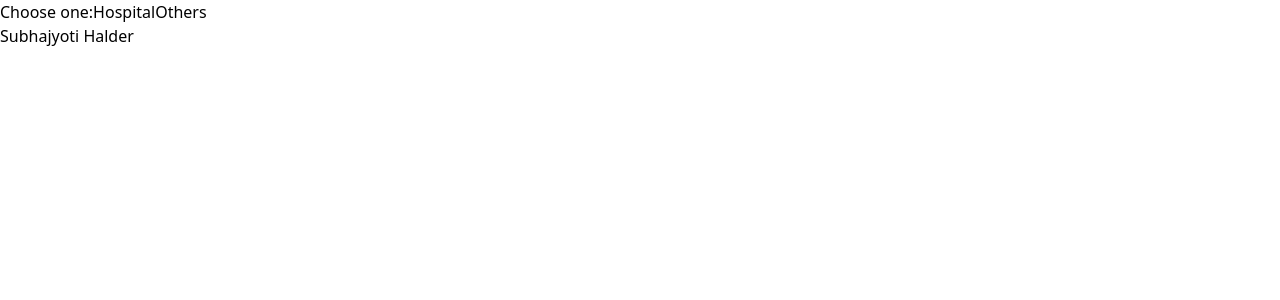
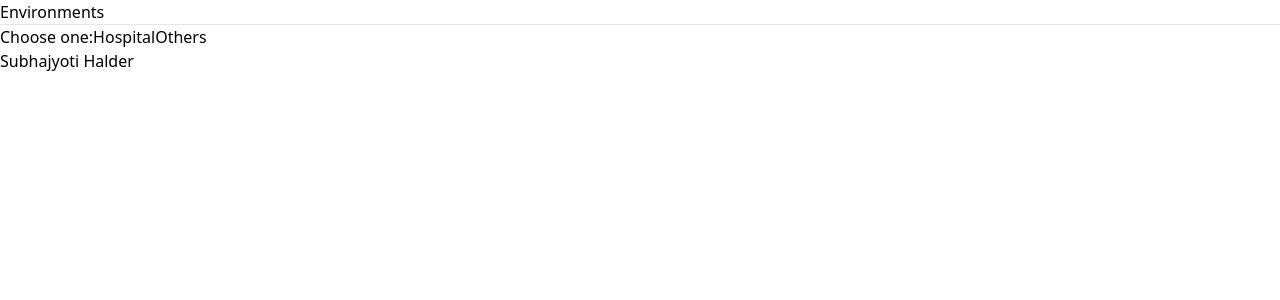
Before and after one commit to subhu-darkknight72/VLN_webapp, a React (Vite) app in the folder frontend/: page / in a window 1280 px wide. Shown: the top 300 px of the page. Built offline with nearby package versions, Linux system fonts and the light colour scheme.

Commit message:
Fixed the NavBar

```diff
--- a/frontend/src/components/hospital/baseComponent.jsx
+++ b/frontend/src/components/hospital/baseComponent.jsx
@@ -18,17 +18,17 @@ class BaseComponent extends Component {
 			// 		</Navbar.Collapse>
 			// 	</Container>
 			// </Navbar>
-			// add space below
+
 			<div className='mb-4'>
-				<div class="flex justify-between p-2 space-x-4">
-					<div class="w-1/2">
-						<Link to="/hospital" class="text-xl font-semibold">Hospital</Link>
+				<div className="flex justify-between p-6 space-x-4">
+					<div className="w-1/2">
+						<Link to="/hospital" className="text-xl font-semibold">Hospital</Link>
 					</div>
-					<div class="w-2/2 flex justify-end">
-						<Link to="/" class="px-3 text-lg font-semibold hover:text-gray-500">Home</Link>
+					<div className="w-2/2 flex justify-end">
+						<Link to="/" className="px-3 text-lg font-semibold hover:text-gray-500">Home</Link>
 					</div>
 				</div>
-				<hr className="my-0 border-gray-300 flex-grow" />
+				<hr className="my-0 border-gray-300 flex-grow mt-1 mb-1" tyle={{ width: '100%' }} />
 			</div>
 		);
 	}
--- a/frontend/src/pages/Home.jsx
+++ b/frontend/src/pages/Home.jsx
@@ -8,6 +8,16 @@ import Button from 'react-bootstrap/Button';
 
 const Home = () => {
     return (
+        <div>
+            <div className='mb-4'>
+				<div className="flex justify-between p-6 space-x-4">
+					<div className="w-1/2">
+						<Link to="/" className="text-xl font-semibold">Environments</Link>
+					</div>
+				</div>
+				<hr className="my-0 border-gray-300 flex-grow mt-1 mb-1" tyle={{ width: '100%' }} />
+			</div>
+
             <div className='px-6 py-6'>
                 <div className="flex items-center justify-center">
                     <div className="w-48 text-sm font-medium bg-gray-700 border-gray-600 text-white rounded-lg">
@@ -24,6 +34,7 @@ const Home = () => {
                 </div>
                 <FooterComponent />
             </div>
+        </div>
     );
 }
 
--- a/frontend/src/pages/Hospital/Index.jsx
+++ b/frontend/src/pages/Hospital/Index.jsx
@@ -9,8 +9,9 @@ import Button from 'react-bootstrap/Button';
 
 const HospitalIndex = () => {
     return (
+        <div>
+            <Base />
             <div className='px-6 py-6'>
-            <Base />
                 <h1 className="flex justify-center mb-6 text-3xl">Welcome to the hospital</h1>
                 <div className="flex justify-center">
                     <Button className="bg-emerald-500 hover:bg-emerald-700 text-white font-bold py-2 px-6 rounded focus:outline-none focus:shadow-outline" href="/hospital/perform-action">Enter the Hospital</Button>
@@ -21,6 +22,7 @@ const HospitalIndex = () => {
                 </div>
                 <FooterComponent />
             </div>
+        </div>
     );
 }
 
--- a/frontend/src/pages/Hospital/PerformAction.jsx
+++ b/frontend/src/pages/Hospital/PerformAction.jsx
@@ -32,9 +32,9 @@ const HospitalPerformAction = () => {
     console.log("current_observation", current_observation);
 
     return (
+        <div>
+            <Base />
             <div className='px-6 py-6'>
-            <Base />
-
                 <h1 className="mb-6 text-3xl ml-6">Actions</h1>
                 <div className="flex">
                     <div className="w-3/4 p-8">
@@ -57,7 +57,7 @@ const HospitalPerformAction = () => {
                     </div>
                     <div className="w-1/4 flex justify-center items-center">
                         <div className="w-full max-w-md p-8">
-                        <img src={floorPlan} alt="Floor Plan" className="w-full h-auto zoom-img transition-transform duration-500 ease-in-out hover:scale-[2.5]" />
+                            <img src={floorPlan} alt="Floor Plan" className="w-full h-auto zoom-img transition-transform duration-500 ease-in-out hover:scale-[2.5]" style={{ transformOrigin: 'top right' }} />
                         </div>
                     </div>
                 </div>
@@ -133,6 +133,7 @@ const HospitalPerformAction = () => {
                 </script> */}
                 <FooterComponent />
             </div>
+        </div>
     );
 }
 
```
Lines whose indentation alone changed are shown as unchanged.
